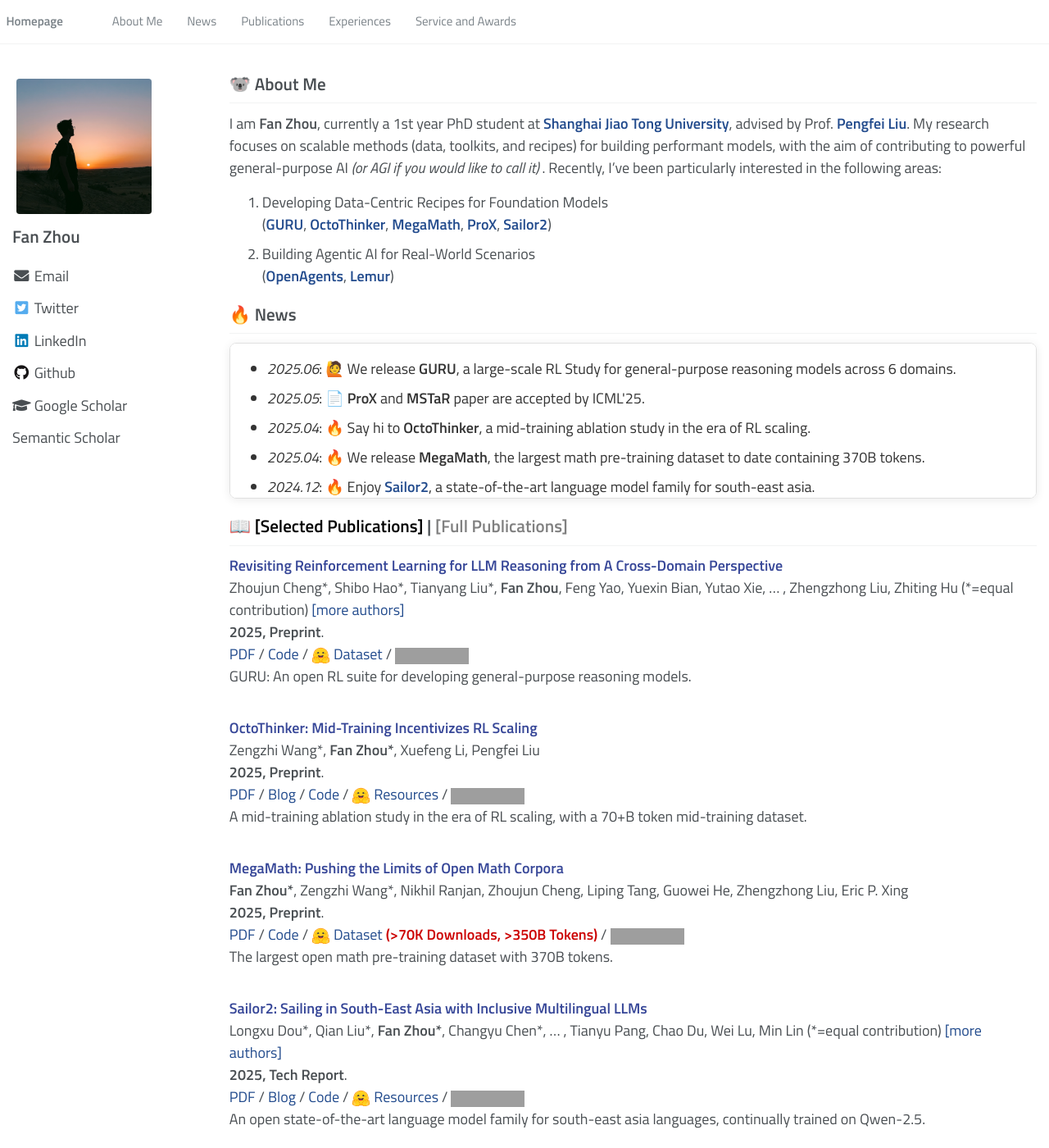
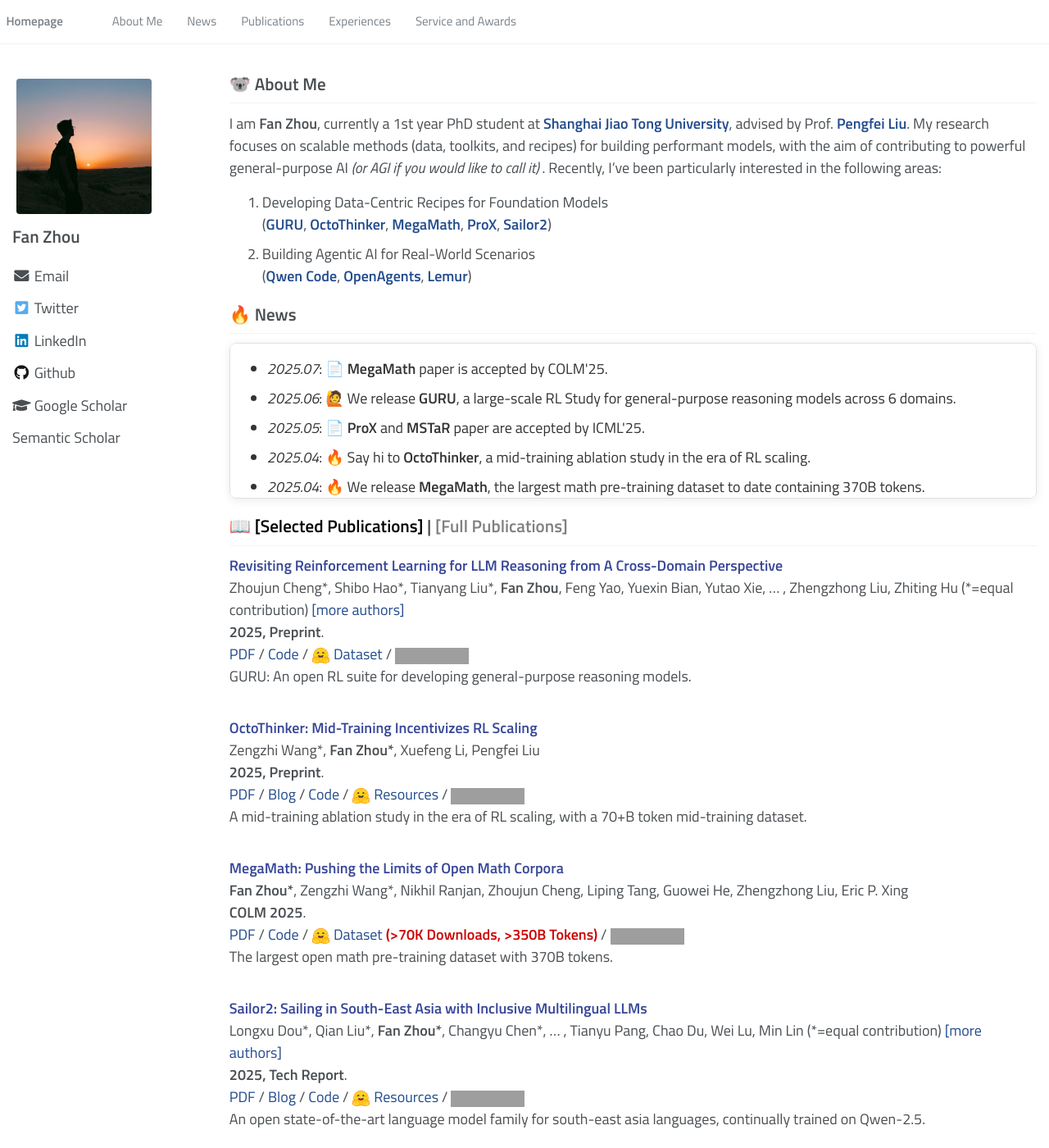
Before and after one commit to koalazf99/koalazf99.github.io, a Jekyll site: the page built from _pages/about.md, in a window 1280 px wide and 1400 px high. Shown: the whole window at 82% size. Built offline with Jekyll 4.4.1, drawn with Linux system fonts in a browser that asks for light colours; some web fonts are replaced; a style sheet for code colours, icons or effects is not loaded; grey boxes are pictures that could not be loaded.

Commit message:
update: publications and about page content

```diff
--- a/_includes/publications.md
+++ b/_includes/publications.md
@@ -21,14 +21,14 @@
 <div class="paper-box-text" data-selected="true" markdown="1">
 <strong><font color="#374798">Revisiting Reinforcement Learning for LLM Reasoning from A Cross-Domain Perspective</font></strong>\\
 Zhoujun Cheng\*, Shibo Hao\*, Tianyang Liu\*, **Fan Zhou**, Feng Yao, Yuexin Bian, Yutao Xie,
-<span id="authorsCollapsed">... , </span>
-<span id="authorsExpanded" style="display: none;">
+<span id="authorsCollapsed-guru">... , </span>
+<span id="authorsExpanded-guru" style="display: none;">
 Nilabjo Dey, Yonghao Zhuang, Yuheng Zha, Yi Gu, Kun Zhou, Yuqi Wang, Yuan Li, Richard Fan, Jianshu She, Chengqian Gao, Abulhair Saparov, Taylor W. Killian, Haonan Li, Mikhail Yurochkin, Eric P. Xing,
 </span>
 Zhengzhong Liu, Zhiting Hu (*=equal contribution)
 <a href="#" onclick="
-      var a = document.getElementById('authorsExpanded');
-      var c = document.getElementById('authorsCollapsed');
+      var a = document.getElementById('authorsExpanded-guru');
+      var c = document.getElementById('authorsCollapsed-guru');
       if(a.style.display==='none'){
          a.style.display='inline';
          c.style.display='none';
@@ -89,7 +89,7 @@
 <div class="paper-box-text" data-selected="true" markdown="1">
 <strong><font color="#374798">MegaMath: Pushing the Limits of Open Math Corpora</font></strong>\\
 **Fan Zhou\***, Zengzhi Wang\*, Nikhil Ranjan, Zhoujun Cheng, Liping Tang, Guowei He, Zhengzhong Liu, Eric P. Xing \\
-**2025, Preprint**. <br>
+**COLM 2025**. <br>
 <a href="https://arxiv.org/abs/2504.02807" style="pdf"><span>PDF</span></a> /
 <a href="https://github.com/LLM360/MegaMath" style="code"><span>Code</span></a> /
 <img src="images/huggingface_logo.svg" width=23em style="vertical-align: middle;">
@@ -107,14 +107,14 @@
 <div class="paper-box-text" data-selected="true" markdown="1">
 <strong><font color="#374798">Sailor2: Sailing in South-East Asia with Inclusive Multilingual LLMs</font></strong>\\
 Longxu Dou\*, Qian Liu\*, **Fan Zhou\***, Changyu Chen\*,
-<span id="authorsCollapsed">... , </span>
-<span id="authorsExpanded" style="display: none;">
+<span id="authorsCollapsed-sailor2">... , </span>
+<span id="authorsExpanded-sailor2" style="display: none;">
 Zili Wang, Ziqi Jin, Zichen Liu, Tongyao Zhu, Cunxiao Du, Penghui Yang, Haonan Wang, Xin Mao, Xiachong Feng, Man Tsung Yeung, Xinyi Wan, Kunat Pipatanakul, Fajri Koto, Min Si Thu, Hynek Kydlicek, Zeyi Liu, Qunshu Lin, Sittipong Sripaisarnmongkol, Kridtaphad Sae-Khow, Nirattisai Thongchim, Taechawat Konkaew, Narong Borijindargoon, Matichon Maneegard, Phakphum Artkaew, Quan Nguyen, Wannaphong Phatthiyaphaibun, Zheng-Xin Yong, Anh Dao, Hoang H. Tran, Mike Zhang,
 </span>
 Tianyu Pang, Chao Du, Wei Lu, Min Lin (*=equal contribution)
 <a href="#" onclick="
-      var a = document.getElementById('authorsExpanded');
-      var c = document.getElementById('authorsCollapsed');
+      var a = document.getElementById('authorsExpanded-sailor2');
+      var c = document.getElementById('authorsCollapsed-sailor2');
       if(a.style.display==='none'){
          a.style.display='inline';
          c.style.display='none';
--- a/_pages/about.md
+++ b/_pages/about.md
@@ -8,50 +8,22 @@
   - /about.html
 ---
 
-{% if site.google_scholar_stats_use_cdn %}
-{% assign gsDataBaseUrl = "https://cdn.jsdelivr.net/gh/" | append: site.repository | append: "@" %}
-{% else %}
-{% assign gsDataBaseUrl = "https://raw.githubusercontent.com/" | append: site.repository | append: "/" %}
-{% endif %}
-{% assign url = gsDataBaseUrl | append: "google-scholar-stats/gs_data_shieldsio.json" %}
 
 <span class='anchor' id='about-me'></span>
 
-<!-- <link href='https://fonts.googleapis.com/css?family=Titillium+Web:400,600,400italic,600italic,300,300italic'
-    rel='stylesheet' type='text/css'>
-<style> -->
-
 <link href='https://fonts.googleapis.com/css?family=Turret+Road:400,600,400italic,600italic,300,300italic'
     rel='stylesheet' type='text/css'>
-<style>
-
-</style>
 # 🐨 About Me
 I am **Fan Zhou**, currently a 1st year PhD student at **[Shanghai Jiao Tong University](https://en.sjtu.edu.cn/)**, advised by Prof. **[Pengfei Liu](http://pfliu.com/)**.
-<!-- ## Research Interests -->
 My research focuses on scalable methods (data, toolkits, and recipes) for building performant models, with the aim of contributing to powerful general-purpose AI *(or AGI if you would like to call it)* .
 Recently, I’ve been particularly interested in the following areas:
 1. Developing Data-Centric Recipes for Foundation Models \\
   ([**GURU**](https://www.arxiv.org/abs/2506.14965), [**OctoThinker**](https://natural-rugby-f7c.notion.site/OctoThinker-Revisiting-Mid-Training-1d20b810e2d680c494a9f9dad0a90d53), [**MegaMath**](https://arxiv.org/abs/2504.02807), [**ProX**](https://arxiv.org/abs/2409.17115), [**Sailor2**](https://arxiv.org/abs/2502.12982))
 2. Building Agentic AI for Real-World Scenarios \\
-  ([**OpenAgents**](https://github.com/xlang-ai/OpenAgents), [**Lemur**](https://arxiv.org/abs/2310.06830))
-
-<!-- Previously, I obtained my Master Degree, and Bachelor Degree (IEEE honor class) at **[Shanghai Jiao Tong University](https://en.sjtu.edu.cn/)**, major in computer science.
-I've interned at **[Microsoft Research Asia](https://www.microsoft.com/en-us/research/group/data-knowledge-intelligence/)** (2021-2022), **[XLang Lab](https://xlang.ai/)**@**[HKUNLP](https://hkunlp.github.io/)** (2023), where I spent wonderful times with my mentors and colleagues, and made some good friends. -->
-
-<!-- [[CV](./uploads/FanZhou-CV.pdf)] (*Last updated: 2025-06-14*) -->
-
-<!-- ## 📈 GitHub Activity
-<img
-    src="https://ghchart.rshah.org/koalazf99"
-    alt="Fan Zhou's GitHub chart"
-    style="width: 100%;"
-/> -->
+  ([**Qwen Code**](https://github.com/QwenLM/qwen-code), [**OpenAgents**](https://github.com/xlang-ai/OpenAgents), [**Lemur**](https://arxiv.org/abs/2310.06830))
 
 
-<!-- <a href='https://scholar.google.com/citations?user=qi8UzmkAAAAJ&hl=en'><img src="https://img.shields.io/endpoint?url={{ url | url_encode }}&logo=Google%20Scholar&labelColor=f6f6f6&color=9cf&style=flat&label=citations"></a>
-<a href='./uploads/FZhou_Resume.pdf'><img src="https://img.shields.io/badge/-My Resumé-299DE7?logo=gitbook&logoColor=white"></a>
-<a href="https://hits.seeyoufarm.com"><img src="https://hits.seeyoufarm.com/api/count/incr/badge.svg?url=https%3A%2F%2Fkoalazf99.github.io&count_bg=%2379C83D&title_bg=%23555555&icon=&icon_color=%23E7E7E7&title=visitors&edge_flat=false"/></a> -->
+
 
 
 # 🔥 News
@@ -101,6 +73,7 @@
 
 <div class="scrollable-area" style="width:100%;">
     <ul>
+        <li><em>2025.07</em>: 📄 <strong>MegaMath</strong> paper is accepted by COLM'25.</li>
         <li><em>2025.06</em>: 🙋 We release <strong>GURU</strong>, a large-scale RL Study for general-purpose reasoning models across 6 domains.</li>
         <li><em>2025.05</em>: 📄 <strong>ProX</strong> and <strong>MSTaR</strong> paper are accepted by ICML'25.</li>
         <li><em>2025.04</em>: 🔥 Say hi to <strong>OctoThinker</strong>, a mid-training ablation study in the era of RL scaling.</li>
@@ -119,44 +92,61 @@
     </ul>
 </div>
 
-<!-- import publications markdown -->
 {% include publications.md %}
-
-
-<!-- # Projects
-<div class='paper-box'>
-    <div class='paper-box-image'>
-        <div><img src='images/openagents_overview.png' alt="sym" width="100%"></div>
-    </div>
-    <div class='paper-box-text' markdown="1">
-
-[**OpenAgents**](https://github.com/xlang-ai/OpenAgents) (2023) [![](https://img.shields.io/github/stars/xlang-ai/OpenAgents?style=social)](https://github.com/xlang-ai/OpenAgents)
-
-Host your own ChatGPT Plus locally!
-
-- **Data Agent**: code interpreter augmented with data tools
-- **Plugins Agent**: 200+ plugins for daily life
-- **Web Agent**: autonomous web browsing
-</div>
-</div> -->
 
 # Experiences
 
-<!-- - <img src="images/education.png" width=18em style="vertical-align: middle;"> _2025.04 - _, PhD@SJTU, CS. -->
+<!--
+
+═══════════════════════
+
+2017 ──────► 2021      2021 ──────► 2024      2024 ──────► Present
+    B.S.                  M.S.                    Ph.D.
+    IEEE Honor            Computer               Computer
+    Class               Science                Science
+═══════════════════════════════════════════════════════════════
+
+        🏛️ SJTU           🏛️ SJTU             🏛️ SJTU
+-->
+
 - <img src="images/education.png" width=18em style="vertical-align: middle;"> _2021.09 - 2024.03_, M.S.@SJTU, CS.
 - <img src="images/education.png" width=18em style="vertical-align: middle;"> _2017.09 - 2021.06_, B.S.@SJTU, CS, IEEE honor class.
-<!-- - <img src="images/intern.png" width=18em style="vertical-align: middle;"> _2021.10 - 2022.08_, Intern@MSRA. -->
-<!-- - <img src="images/intern.png" width=18em style="vertical-align: middle;"> _2023.09 - 2023.09_, Intern@XLang-HKU. -->
-<!-- - <img src="images/intern.png" width=18em style="vertical-align: middle;"> _2024.02 -_, Research Collaborator@Sea AI Lab, Singapore. -->
-<!-- - <img src="images/intern.png" width=18em style="vertical-align: middle;"> _2024.01 - 2024.06_, Research Assistant@Shanghai AI Lab, Shanghai. -->
-<!-- - <img src="images/intern.png" width=18em style="vertical-align: middle;"> _2024.06 - 2025.04_, Intern@LLM360. -->
-<!-- - <img src="images/intern.png" width=18em style="vertical-align: middle;"> _2025.06 - _, Intern@Qwen Team. -->
+
+<!--
+🎯 Hidden Professional Journey (Easter Egg!)
+═══════════════════════════════════════════════
+
+     🏢 MSRA (2021-2022)
+        │
+        ├─► Data & Knowledge Intelligence
+        └─► Award of Excellence
+
+     🌟 XLang-HKU (2023)
+        │
+        └─► Cross-lingual AI Research
+
+     🌊 Sea AI Lab (2024-present)
+        │
+        └─► Research Collaborator, Singapore
+
+     🧪 Shanghai AI Lab (2024)
+        │
+        └─► Research Assistant
+
+     🚀 LLM360 (2024-2025)
+        │
+        └─► Open Source LLM Initiative
+
+     ⚡ Qwen Team (2025-present)
+        │
+        └─► Next-Gen Language Models
+
+ASCII Art by Fan Zhou 🎨
+-->
 
 # Service and Awards
 
 - Reviewer: ICLR, NeurIPS, COLM, ACL, IJCAI, COLING, ...
-<!-- [Instruction Workshop @ NeurIPS 2023](https://an-instructive-workshop.github.io/), [MATH-AI Workshop @ NeurIPS 2024](https://mathai2024.github.io/) -->
-<!-- - TA: Introduction to Programming (2021), [Large Language Models](https://gair-nlp.github.io/cs2916/) (CS2916, 2024) -->
 - MSRA: Award of Excellent Intern, 2022
 <!-- - Outstanding Graduates of SJTU, 2021 -->
 <!-- - SJTU Academic Scholarship, 2017~2020 -->
```
